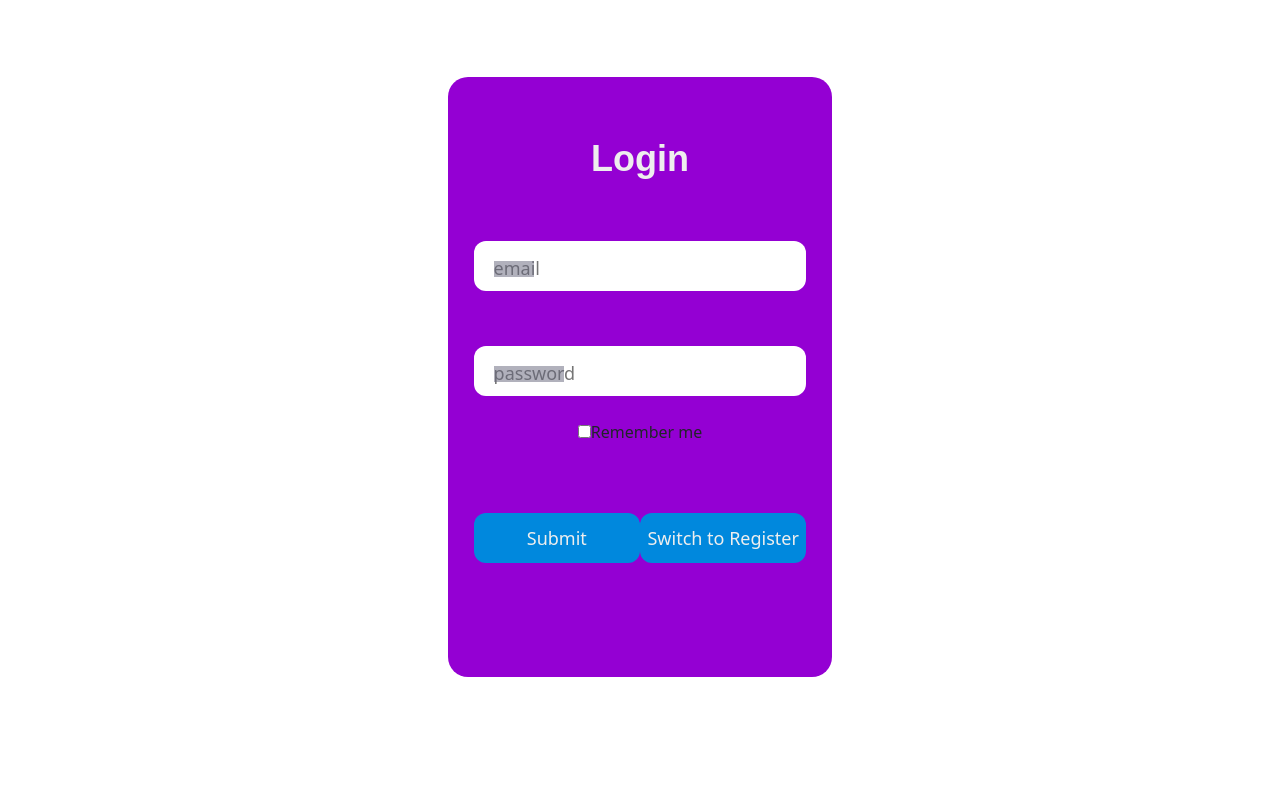
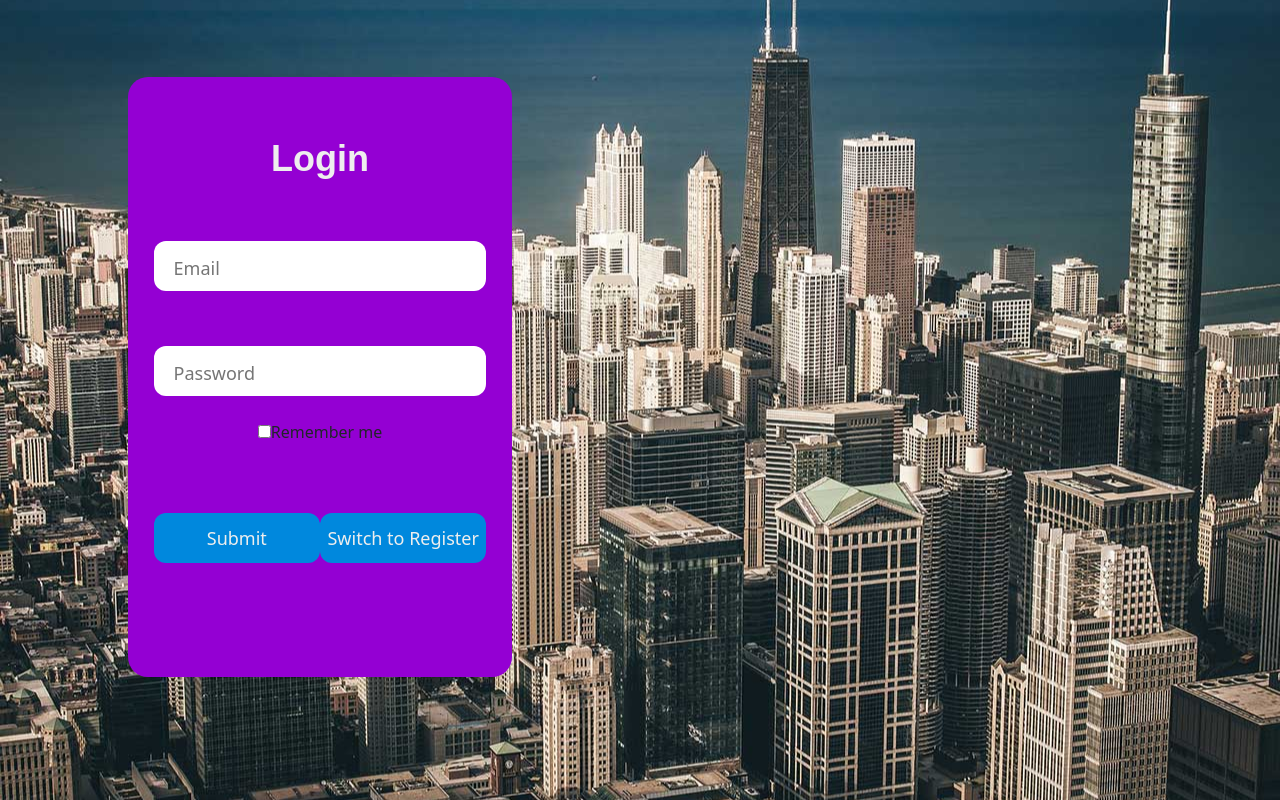
Before and after one commit to sanjusabu/FSD-2-Project, a React (Create React App) app in the folder frontend/: page /login in a window 1280 px wide. Built offline with nearby package versions, Linux system fonts and the light colour scheme.

Commit message:
login design

```diff
--- a/frontend/src/components/auth/Login.js
+++ b/frontend/src/components/auth/Login.js
@@ -82,12 +82,9 @@ const Login = () => {
                 onChange={emailChangeHandler}
                 onBlur={emailBlurHandler}
                 value={emailValue}
-                placeholder="email"
+                placeholder="Email"
               />
 
-              <label for="email" className="placeholder">
-                Email
-              </label>
               {emailError && (
                 <p className="error-text">Please Enter a valid Email!</p>
               )}
@@ -100,11 +97,8 @@ const Login = () => {
                 onChange={passwordChangeHandler}
                 onBlur={passwordBlurHandler}
                 value={passwordValue}
-                placeholder="password"
+                placeholder="Password"
               />
-              <label for="lastname" className="placeholder">
-                Password
-              </label>
               {passwordError && (
                 <p className="error-text">
                   Password should be atleast 5 characters long!
--- a/frontend/src/index.css
+++ b/frontend/src/index.css
@@ -447,7 +447,7 @@ select::-ms-expand {
 }
 
 .backgroundimage-wala{
-  /* background: url("../src/components/auth/bg-01.jpg"); */
+  background: url("../src/components/auth/bg-01.jpg");
   background-position: center;
   background-repeat: no-repeat;
   background-size: auto;
@@ -457,11 +457,11 @@ select::-ms-expand {
 }
 
 .formcontainer{
+  position: absolute;
+  left: 50%;
+  transform: translateX(-50%);
+  width: 80%;
   margin-top: 6%;
-  display: flex;
-  flex-direction: column;
-  align-items: center;
-  justify-content: center;
 }
 
 .form {
```
